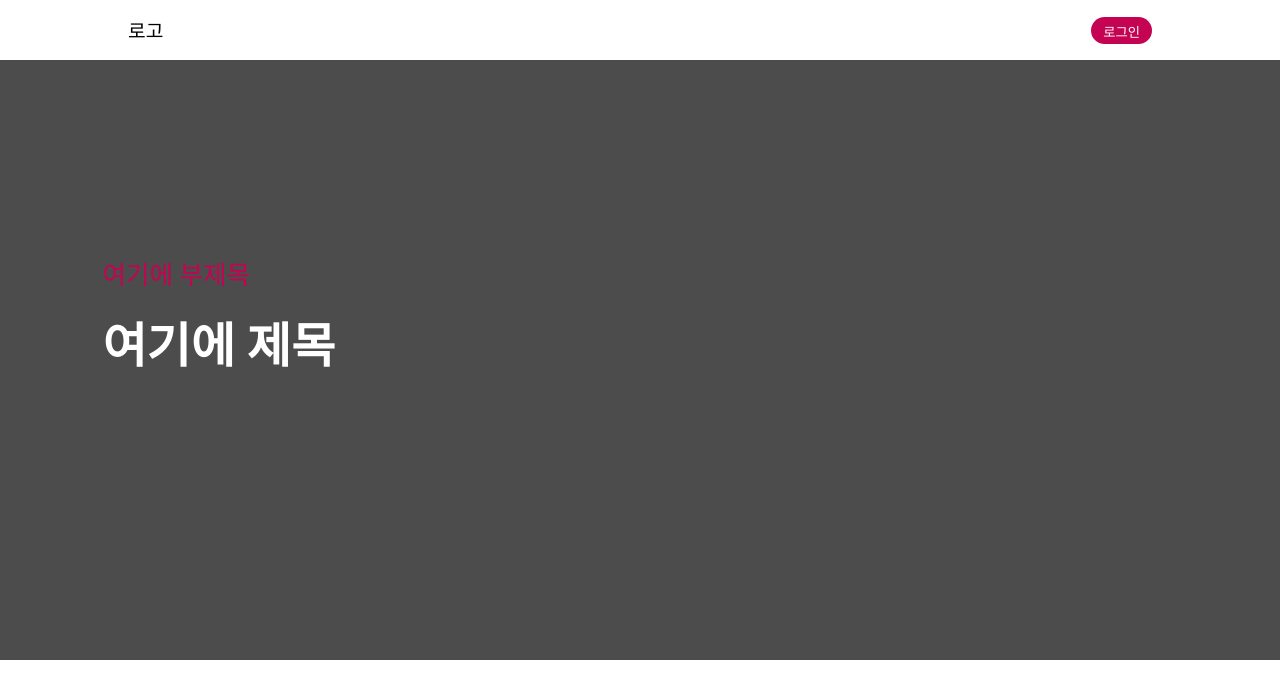
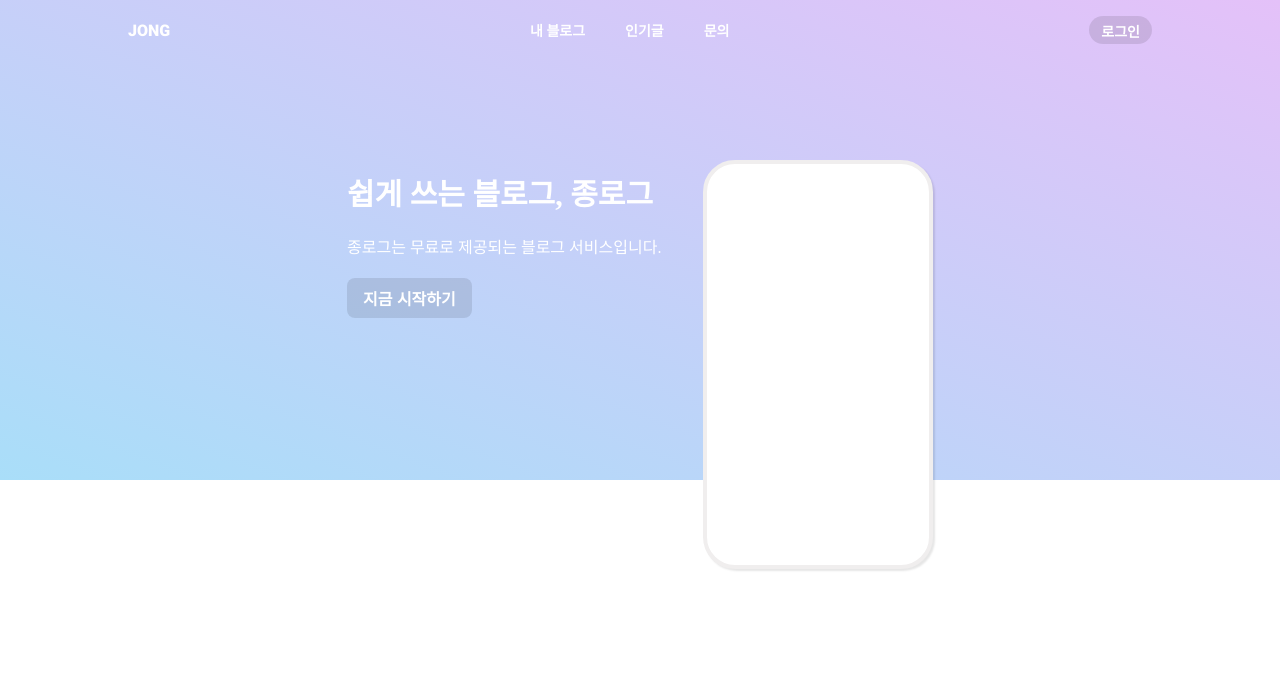
Before and after one commit to dlwhd990/myblog, a React (Create React App) app: page / in a window 1280 px wide. Shown: the top 698 px of the page. Built offline with nearby package versions, Linux system fonts and the light colour scheme.

Commit message:
메인 페이지 디자인 수정 프로토타입

```diff
--- a/public/index.html
+++ b/public/index.html
@@ -24,7 +24,13 @@
       work correctly both with client-side routing and a non-root public URL.
       Learn how to configure a non-root public URL by running `npm run build`.
     -->
-    <title>React App</title>
+    <title>JONG</title>
+    <link rel="preconnect" href="https://fonts.googleapis.com" />
+    <link rel="preconnect" href="https://fonts.gstatic.com" crossorigin />
+    <link
+      href="https://fonts.googleapis.com/css2?family=Roboto:wght@400;700;900&display=swap"
+      rel="stylesheet"
+    />
   </head>
   <body>
     <noscript>You need to enable JavaScript to run this app.</noscript>
--- a/src/App.jsx
+++ b/src/App.jsx
@@ -1,6 +1,7 @@
 import React from "react";
 import { BrowserRouter, Routes, Route } from "react-router-dom";
 import "./App.css";
+import ArticleView from "./components/ArticleView/ArticleView";
 import Header from "./components/Header/Header";
 import Mainpage from "./components/Mainpage/Mainpage";
 
@@ -10,6 +11,7 @@ const App = (props) => {
       <Header />
       <Routes>
         <Route path="/" element={<Mainpage />} />
+        <Route path="/article" element={<ArticleView />}></Route>
       </Routes>
     </BrowserRouter>
   );
--- a/src/components/ArticleView/ArticleView.jsx
+++ b/src/components/ArticleView/ArticleView.jsx
@@ -3,14 +3,14 @@ import styles from "./ArticleView.module.css";
 
 const ArticleView = (props) => {
   return (
-    <div className={styles.main}>
+    <main className={styles.main}>
       <div className={styles.banner}>
         <div className={styles.banner_textbox}>
           <p className={styles.subtitle}>여기에 부제목</p>
           <p className={styles.title}>여기에 제목</p>
         </div>
       </div>
-    </div>
+    </main>
   );
 };
 
--- a/src/components/Header/Header.jsx
+++ b/src/components/Header/Header.jsx
@@ -4,7 +4,14 @@ import styles from "./Header.module.css";
 const Header = (props) => {
   return (
     <header className={styles.header}>
-      <div className={styles.logo_box}>로고</div>
+      <div className={styles.logo_box}>JONG</div>
+      <nav>
+        <ul className={styles.nav_list}>
+          <li>내 블로그</li>
+          <li>인기글</li>
+          <li>문의</li>
+        </ul>
+      </nav>
       <div className={styles.login_box}>
         <button className={styles.login_button}>로그인</button>
       </div>
--- a/src/components/Header/Header.module.css
+++ b/src/components/Header/Header.module.css
@@ -1,7 +1,7 @@
 .header {
   width: 100%;
   height: 60px;
-  background-color: white;
+  background-color: transparent;
   display: flex;
   flex-direction: row;
   justify-content: space-between;
@@ -13,13 +13,31 @@
 }
 
 .logo_box {
-  font-size: var(--font-size-small);
+  font-size: var(--font-size-normal);
+  font-weight: 900;
+  color: white;
+  font-family: "Roboto", sans-serif;
+}
+
+.nav_list {
+  display: flex;
+  flex-direction: row;
+}
+
+.nav_list li {
+  padding: 2rem 2rem;
+  color: white;
+  font-size: var(--font-size-bit-small);
+  font-weight: 700;
+  cursor: pointer;
 }
 
 .login_button {
   outline: none;
   border: none;
-  background-color: var(--color-theme);
+  background-color: rgba(0, 0, 0, 0.1);
+  font-size: var(--font-size-bit-small);
+  font-weight: 700;
   color: white;
   padding: 5px 12px 3px 12px;
   border-radius: 16px;
--- a/src/components/Mainpage/Mainpage.jsx
+++ b/src/components/Mainpage/Mainpage.jsx
@@ -3,14 +3,22 @@ import styles from "./Mainpage.module.css";
 
 const Mainpage = (props) => {
   return (
-    <div className={styles.main}>
-      <div className={styles.banner}>
-        <div className={styles.banner_textbox}>
-          <p className={styles.subtitle}>여기에 부제목</p>
-          <p className={styles.title}>여기에 제목</p>
+    <main className={styles.main}>
+      <div className={styles.top_banner}>
+        <div className={styles.top_banner_content}>
+          <div>
+            <h1 className={styles.heading}>쉽게 쓰는 블로그, 종로그</h1>
+            <h2 className={styles.sub_heading}>
+              종로그는 무료로 제공되는 블로그 서비스입니다.
+            </h2>
+            <button className={styles.start_now_button}>지금 시작하기</button>
+          </div>
+          <div>
+            <div className={styles.blog_window}></div>
+          </div>
         </div>
       </div>
-    </div>
+    </main>
   );
 };
 
--- a/src/components/Mainpage/Mainpage.module.css
+++ b/src/components/Mainpage/Mainpage.module.css
@@ -1,27 +1,57 @@
-.banner {
+.top_banner {
   width: 100%;
-  height: 600px;
-  background-color: rgba(0, 0, 0, 0.7);
-  margin-top: 60px;
+  height: 60vh;
+  background-image: linear-gradient(
+    to top right,
+    var(--color-blue),
+    var(--color-purple)
+  );
 }
 
-.banner_textbox {
-  height: 85%;
-  padding: 0 8%;
+.top_banner_content {
+  height: 100%;
+  padding-top: 20vh;
   display: flex;
-  flex-direction: column;
+  flex-direction: row;
+  align-items: flex-start;
   justify-content: center;
 }
 
-.subtitle {
-  font-size: var(--font-size-normal);
-  font-weight: 500;
-  color: var(--color-theme);
-  margin-bottom: 1rem;
+.heading {
+  font-size: var(--font-size-little-title);
+  color: white;
+  padding: 1rem 5rem 0 0;
 }
 
-.title {
-  font-size: var(--font-size-little-title);
-  font-weight: 900;
+.sub_heading {
+  font-size: var(--font-size-normal);
+  font-weight: 400;
   color: white;
+  margin: 2rem 0.2rem 2rem 0;
 }
+
+.start_now_button {
+  outline: none;
+  background-color: rgba(0, 0, 0, 0.1);
+  padding: 0.8rem 1.6rem;
+  font-size: var(--font-size-normal);
+  font-weight: 700;
+  border: none;
+  color: white;
+  border-radius: 8px;
+  cursor: pointer;
+  transition: 80ms all ease-in;
+}
+
+.start_now_button:hover {
+  transform: scale(1.05);
+}
+
+.blog_window {
+  width: 23rem;
+  height: calc(23rem / 9 * 16);
+  background-color: white;
+  border-radius: 32px;
+  box-shadow: 2px 2px 2px rgba(0, 0, 0, 0.1);
+  border: 4px solid rgb(240, 238, 238);
+}
--- a/src/constant.css
+++ b/src/constant.css
@@ -7,4 +7,9 @@
   --font-size-little-title: 3rem;
   --font-size-title: 4rem;
   --color-theme: rgb(196, 4, 82);
+  --color-pink: #ff99c8;
+  --color-yellow: #fcf6bd;
+  --color-green: #d0f4de;
+  --color-blue: #a9def9;
+  --color-purple: #e4c1f9;
 }
--- a/src/index.css
+++ b/src/index.css
@@ -8,4 +8,9 @@ body {
   margin: 0;
   padding: 0%;
   box-sizing: border-box;
+  font-size: 62.5%;
 }
+
+ul {
+  list-style: none;
+}
```
